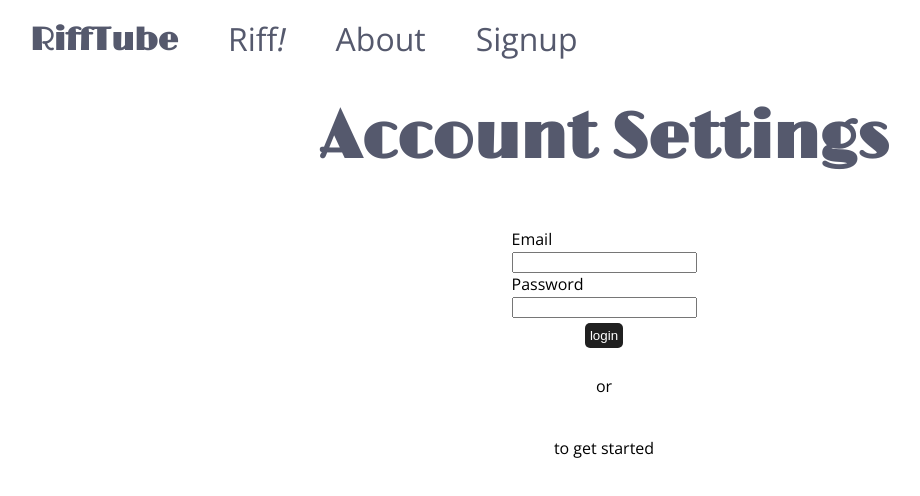
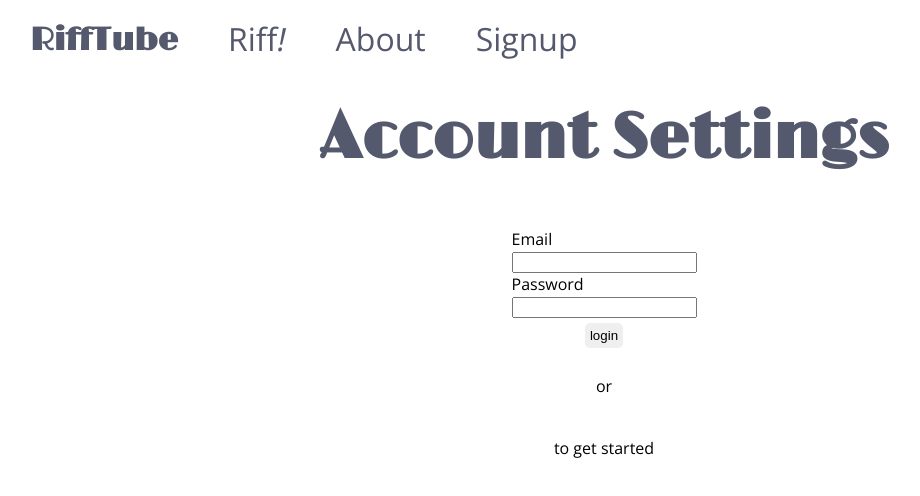
Before and after one commit to paxfeline/rifftube-ruby, a React (Create React App) app in the folder frontend/: page /account in a window 1280 px wide. Shown: the top 496 px of the page, without its empty margins (36-956 px from the left). Built offline with nearby package versions, Linux system fonts and the light colour scheme; no server answers.

Commit message:
wip fixed inexplicable riff reducer bug

```diff
--- a/frontend/src/SCSS/components/_buttons.scss
+++ b/frontend/src/SCSS/components/_buttons.scss
@@ -5,6 +5,11 @@ button {
   border: none;
   margin: 5px;
   padding: 5px;
+}
+
+button.light {
+  background-color: revert;
+  color: initial;
 }
 
 button:disabled {
--- a/frontend/src/components/Login/Login.js
+++ b/frontend/src/components/Login/Login.js
@@ -16,7 +16,7 @@ const Login = ({ login, loginWithGoogle /*, videoID */ }) => {
         <label htmlFor="session_password">Password</label><br/>
         <input className="form-control" type="password" name="session[password]" id="session_password" ref={pwd_ref} />
       </div>
-      <button onClick={() => {console.log(email_ref); //debugger;
+      <button className='light' onClick={() => {console.log(email_ref); //debugger;
         login(email_ref.current.value, pwd_ref.current.value);
         }}>login</button>
       <br />or
--- a/frontend/src/components/RiffControls/EditControls.js
+++ b/frontend/src/components/RiffControls/EditControls.js
@@ -184,7 +184,6 @@ function EditControls(props)
                   <RiffButton type="text" />
 
                 </div>
-                <h2 className="riff-list-title">Control Panel</h2>
                 <RiffList />
                 <template ref={templateRef}></template>
               </div>
--- a/frontend/src/reducers/riffs-reducer.js
+++ b/frontend/src/reducers/riffs-reducer.js
@@ -20,8 +20,8 @@ let initialState = {
 
 const riffsReducer = (state = initialState, action) => {
   switch (action.type) {
-    case SET_VIDEO_ID:
-      return initialState;
+    //case SET_VIDEO_ID:
+      //return initialState;
     case CREATE_TEMP_AUDIO_RIFF:
     case CREATE_TEMP_TEXT_RIFF:
       return {
```
Also changed, not shown: 10 other files (tests, documents, lock files or other folders).
